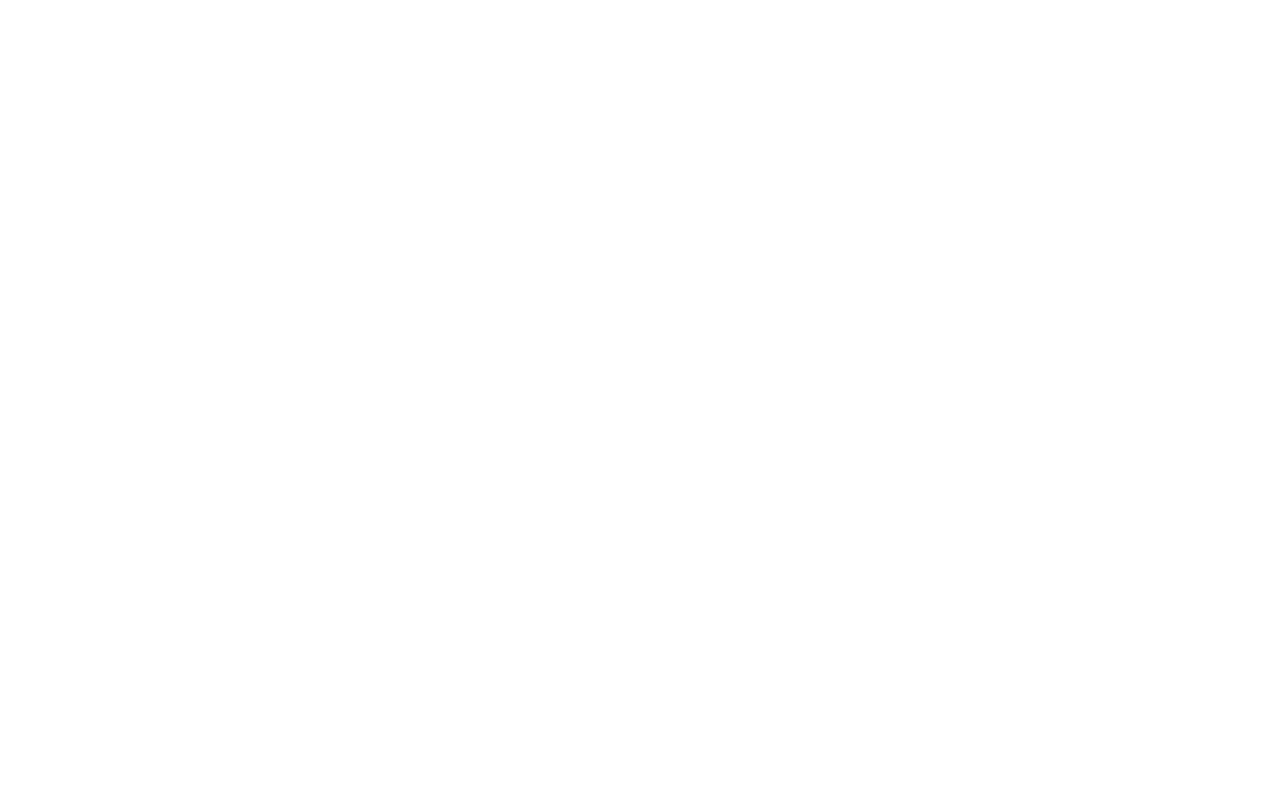
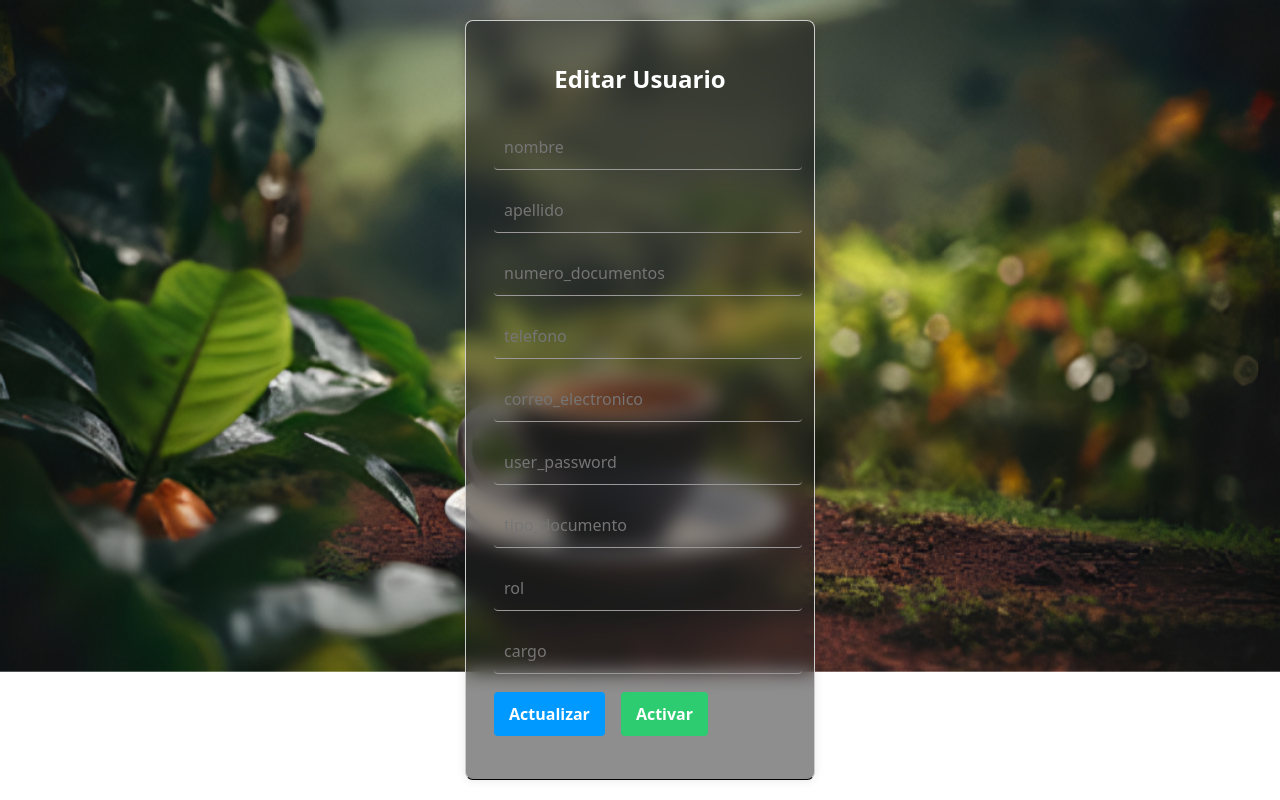
Before and after one commit to danielcordoba12/The_coffee_data, a React (Vite) app in the folder frontend-react/: page /Usuario/actualizar in a window 1280 px wide. Before the commit this address had no page. Built offline with nearby package versions, Linux system fonts and the light colour scheme; no server answers.

Commit message:
confirmacion de usuarios

```diff
--- a/frontend-react/src/App.jsx
+++ b/frontend-react/src/App.jsx
@@ -14,8 +14,9 @@ import Registrarlote from './components/loteRegistrar'
 import EditarLote from './components/editarlote'
 import EditarFinca from './components/EditarFinca'
 import Usuario from './components/usuariosRegistrar'
-import editarusuario from './components/editarusuario'
+import EditarUsuario from './components/editarusuario'
 import ListarUsuarios from './components/listarusuario'
+
 
 function App(){
   return(
@@ -31,10 +32,10 @@ function App(){
         <Route path='/lote/registrar' element={<Registrarlote/>}/>
         <Route path='/lote/editar/:id' element={<EditarLote/>}/>
         <Route path='/Analisis' element={<Analisiss/>}/>
-        <Route path='/loginfrom'  element={<LoginForm/>}/>
+        <Route path='/'  element={<LoginForm/>}/>
         <Route path='/Usuario'  element={<Usuario/>}/>
-        <Route path='/Usuario/editar' element={<editarusuario/>}/>
         <Route path='/Usuario/listar' element={<ListarUsuarios/>}/>
+        <Route path='/Usuario/actualizar' element={<EditarUsuario/>}/>
       </Routes>
     </>
   )
--- a/frontend-react/src/components/editarusuario.jsx
+++ b/frontend-react/src/components/editarusuario.jsx
@@ -1,23 +1,23 @@
 import React, { useEffect, useState } from "react";
 import { useNavigate, useParams } from "react-router-dom";
 import Api from "../services/api";
+import '../style/usuarios.css'; // Asegúrate de importar el estilo correcto
 
-const editarusuario = () => {
+const EditarUsuario = () => {
     const { id } = useParams();
     const [usuario, setUsuario] = useState({
-        fecha_creacion: '',
+
         nombre: '',
-        apellido : '',
-        numero_documentos : '',
-        telefono : '',
-        correo_electronico : '',
-        user_password : '',
-        tipo_documento : '',
-        rol : '',
-        cargo : '',
-        estado : '',
+        apellido: '',
+        numero_documentos: '',
+        telefono: '',
+        correo_electronico: '',
+        user_password: '',
+        tipo_documento: '',
+        rol: '',
+        cargo: '',
+        estado: ''
     });
-
     const navigate = useNavigate();
 
     useEffect(() => {
@@ -29,90 +29,129 @@ const editarusuario = () => {
                 console.error('Error buscando el usuario', error);
             }
         };
-
         buscarUsuario();
     }, [id]);
 
     const handleEditUser1 = async () => {
         try {
             await Api.put(`/usuario/actualizar/${id}`, usuario);
-            navigate("/usuario/listar");
+            navigate("/usuario/listar")
         } catch (error) {
             console.error('Error editando el usuario: ', error);
         }
-    };
-
+    }
     const handleEditUser2 = async () => {
         try {
             await Api.patch(`/usuario/desactivar/${id}`, usuario);
-            navigate("/usuario/listar");
+            navigate("/usuario/listar")
         } catch (error) {
             console.error('Error desactivando el usuario: ', error);
         }
-    };
+    }
+    const handleEditUser3 = async () => {
+        try {
+            await Api.patch(`/usuario/activar/${id}`, usuario);
+            navigate("/usuario/listar")
+        } catch (error) {
+            console.error('Error activando el v: ', error);
+        }
+    }
 
     return (
-        <div>
-            <h1 className="text-center font-bold underline text-3xl p-3 m-2">Editar usuario</h1>
+        <>
+            <img src="../../public/img/fondo.png" alt="" className="fondo2" />
+            <div className="tabla3">
+                <h1 className="text-center font-bold underline text-3xl p-3 m-2">Editar Usuario</h1>
                 <div className="max-w-xs">
                     <input
-                    className="shadow appearance-none border rounded w-full py-2 m-3 px-3 text-gray-700 leading-tight focus:outline-none focus:shadow-outline"
-                    type="date"
-                    placeholder="fecha_creacion"
-                    value={usuario.fecha_creacion}
-                    onChange={(e) => setUsuario({ ...usuario, fecha_creacion: e.target.value })}
-                />
-                <input
-                    className="shadow appearance-none border rounded w-full py-2 m-3 px-3 text-gray-700 leading-tight focus:outline-none focus:shadow-outline"
+                        className="input-field"
                         type="text"
                         placeholder="nombre"
                         value={usuario.nombre}
                         onChange={(e) => setUsuario({ ...usuario, nombre: e.target.value })}
                     />
                     <input
-                    className="shadow appearance-none border rounded w-full py-2 m-3 px-3 text-gray-700 leading-tight focus:outline-none focus:shadow-outline"
+                        className="input-field"
                         type="text"
-                    placeholder="longitud"
-                    value={usuario.longitud}
-                    onChange={(e) => setUsuario({ ...usuario, longitud: e.target.value })}
+                        placeholder="apellido"
+                        value={usuario.apellido}
+                        onChange={(e) => setUsuario({ ...usuario, apellido: e.target.value })}
                     />
                     <input
-                    className="shadow appearance-none border rounded w-full py-2 m-3 px-3 text-gray-700 leading-tight focus:outline-none focus:shadow-outline"
-                    type="text"
-                    placeholder="latitud"
-                    value={usuario.latitud}
-                    onChange={(e) => setUsuario({ ...usuario, latitud: e.target.value })}
+                        className="input-field"
+                        type="number"
+                        placeholder="numero_documentos"
+                        value={usuario.numero_documentos}
+                        onChange={(e) => setUsuario({ ...usuario, numero_documentos: e.target.value })}
                     />
                     <input
-                    className="shadow appearance-none border rounded w-full py-2 m-3 px-3 text-gray-700 leading-tight focus:outline-none focus:shadow-outline"
+                        className="input-field"
                         type="number"
-                    placeholder="usuarios_id"
-                    value={usuario.usuarios_id}
-                    onChange={(e) => setUsuario({ ...usuario, usuarios_id: e.target.value })}
+                        placeholder="telefono"
+                        value={usuario.telefono}
+                        onChange={(e) => setUsuario({ ...usuario, telefono: e.target.value })}
                     />
                     <input
-                    className="shadow appearance-none border rounded w-full py-2 m-3 px-3 text-gray-700 leading-tight focus:outline-none focus:shadow-outline"
-                    type="number"
-                    placeholder="municipios_id"
-                    value={usuario.municipios_id}
-                    onChange={(e) => setUsuario({ ...usuario, municipios_id: e.target.value })}
+                        className="input-field"
+                        type="text"
+                        placeholder="correo_electronico"
+                        value={usuario.correo_electronico}
+                        onChange={(e) => setUsuario({ ...usuario, correo_electronico: e.target.value })}
                     />
                     <input
-                    className="shadow appearance-none border rounded w-full py-2 m-3 px-3 text-gray-700 leading-tight focus:outline-none focus:shadow-outline"
+                        className="input-field"
                         type="text"
-                    placeholder="nombre_vereda"
-                    value={usuario.nombre_vereda}
-                    onChange={(e) => setUsuario({ ...usuario, nombre_vereda: e.target.value })}
+                        placeholder="user_password"
+                        value={usuario.user_password}
+                        onChange={(e) => setUsuario({ ...usuario, user_password: e.target.value })}
                     />
+                    <input
+                        className="input-field"
+                        type="text"
+                        placeholder="tipo_documento"
+                        value={usuario.tipo_documento}
+                        onChange={(e) => setUsuario({ ...usuario, tipo_documento: e.target.value })}
+                    />
+                    <input
+                        className="input-field"
+                        type="text"
+                        placeholder="rol"
+                        value={usuario.rol}
+                        onChange={(e) => setUsuario({ ...usuario, rol: e.target.value })}
+                    />
+                    <input
+                        className="input-field"
+                        type="text"
+                        placeholder="cargo"
+                        value={usuario.cargo}
+                        onChange={(e) => setUsuario({ ...usuario, cargo: e.target.value })}
+                    />
+
                     <button
-                    className="bg-blue-500 hover:bg-blue-700 text-white font-bold p-2 m-2 rounded focus:outline-none focus:shadow-outline"
+                            className="btn-primary"
                             onClick={handleEditUser1}
                         >
                             Actualizar
                         </button>
+                        {usuario.estado === 1 ? (
+                            <button
+                            className="btn-secondary"
+                            onClick={handleEditUser2}
+                            >
+                            Desactivar
+                            </button>
+                        ) : (
+                            <button
+                            className="btn-tertiary"
+                            onClick={handleEditUser3}
+                            >
+                            Activar
+                            </button>
+                        )}
                 </div>
             </div>
+        </>
     );
-};
+}
 
-export default editarusuario;
+export default EditarUsuario;
--- a/frontend-react/src/components/listarusuario.jsx
+++ b/frontend-react/src/components/listarusuario.jsx
@@ -9,23 +9,20 @@ const ListarUsuarios = () => {
     useEffect(() => {
         const buscarUsuarios = async () => {
             try {
-                const response = await Api.get('usuario/listar');
+                const response = await Api.get('usuario/listarusuario');
                 setUsuarios(response.data);
             } catch (error) {
                 console.error('Error fetching users:', error);
             }
-        }
+        };
         buscarUsuarios();
     }, []);
 
-    const handleUpdate = (id) => {
-        // Lógica para manejar la actualización, si es necesario.
-        console.log(`Actualizar usuario con ID: ${id}`);
-    };
 
     return (
         <>
-            <img src="../../public/img" alt="" className="fondo2" />
+            {/* Asegúrate de tener la ruta correcta de la imagen */}
+            <img src="../../public/img/fondo.png" alt="" className="fondo2" />
             <div className="tablalistar">
                 <h1 className="titu">Usuarios</h1>
                 <br />
@@ -33,12 +30,13 @@ const ListarUsuarios = () => {
                     <thead>
                         <tr>
                             <th>ID</th>
-                            <th>Fecha Creación</th>
+
                             <th>Nombre</th>
                             <th>Apellido</th>
                             <th>Número Documentos</th>
                             <th>Teléfono</th>
                             <th>Correo Electrónico</th>
+                            <th>estado</th>
                             <th>Opciones</th>
                         </tr>
                     </thead>
@@ -46,15 +44,15 @@ const ListarUsuarios = () => {
                         {usuarios.map((usuario) => (
                             <tr key={usuario.id}>
                                 <td>{usuario.id}</td>
-                                <td>{usuario.fecha_creacion}</td>
                                 <td>{usuario.nombre}</td>
                                 <td>{usuario.apellido}</td>
                                 <td>{usuario.numero_documentos}</td>
                                 <td>{usuario.telefono}</td>
                                 <td>{usuario.correo_electronico}</td>
+                                <td>{usuario.estado === 1 ? 'Activo' : 'Desactivado'}</td>
                                 <td>
                                     <button type="button" className="btn-primary" onClick={() => handleUpdate(usuario.id)}>
-                                        <Link to={`/usuario/editar/${usuario.id}`} style={{ textDecoration: 'none', color: 'inherit' }}>
+                                        <Link to={`/usuario/actualizar/${usuario.id}`} style={{ textDecoration: 'none', color: 'inherit' }}>
                                             Modificar
                                         </Link>
                                     </button>
--- a/frontend-react/src/components/usuariosRegistrar.jsx
+++ b/frontend-react/src/components/usuariosRegistrar.jsx
@@ -1,10 +1,9 @@
 import React, { useEffect, useRef } from "react";
 import Api from "../services/api";
 import { useNavigate } from "react-router-dom";
-import '../style/fincas.css';
+import '../style/usuarios.css';
 
 const Registrar = () => {
-    const fecha_creacion = useRef();
     const nombre = useRef();
     const apellido = useRef();
     const numero_documentos = useRef();
@@ -14,7 +13,6 @@ const Registrar = () => {
     const tipo_documento = useRef();
     const rol = useRef();
     const cargo = useRef();
-    const estado = useRef();
 
     const navigate = useNavigate();
 
@@ -26,7 +24,6 @@ const Registrar = () => {
         e.preventDefault();
 
         const data = {
-            fecha_creacion: fecha_creacion.current.value,
             nombre: nombre.current.value,
             apellido: apellido.current.value,
             numero_documentos: numero_documentos.current.value,
@@ -36,12 +33,6 @@ const Registrar = () => {
             tipo_documento: tipo_documento.current.value,
             rol: rol.current.value,
             cargo: cargo.current.value,
-            estado: estado.current.value,
-            longitud: longitud.current.value,  // Reemplazar con el valor adecuado
-            latitud: latitud.current.value,    // Reemplazar con el valor adecuado
-            usuarios_id: usuarios_id.current.value,  // Reemplazar con el valor adecuado
-            municipios_id: municipios_id.current.value, // Reemplazar con el valor adecuado
-            noombre_vereda: noombre_vereda.current.value,
         };
 
         const headers = {
@@ -50,23 +41,17 @@ const Registrar = () => {
             }
         };
 
-        try {
-            await Api.post("usuario/registrar", data, headers);
-            navigate("/usuario/listar");
-        } catch (error) {
-            console.error("Error al registrar la Usuario:", error);
-        }
+        let fetch = Api.post("usuario/registrar", data, headers)
+        window.location = "/usuario/listar"
+
     };
+
 
     return (
         <>
-            <img src="../../public/img/" alt="" className="fondo2" />
+            <img src="../../public/img/fondo.png" alt="" className="fondo2" />
             <form className="tabla2" onSubmit={handleSubmit} method="post">
                 <h1 className="text-center font-bold underline text-3xl p-3 m-2">Registrar usuarios</h1>
-
-                <div className="div-input">
-                    <input type="date" id="fecha_creacion" name="fecha_creacion" ref={fecha_creacion} placeholder="" />
-                </div>
 
                 <div className="div-input">
                     <input type="text" id="nombre" name="nombre" ref={nombre} placeholder="" />
@@ -112,14 +97,6 @@ const Registrar = () => {
                     <input type="text" id="cargo" name="cargo" ref={cargo} placeholder="" />
                     <label htmlFor="cargo">Cargo</label>
                 </div>
-
-                <div className="div-input">
-                    <input type="text" id="estado" name="estado" ref={estado} placeholder="" />
-                    <label htmlFor="estado">Estado</label>
-                </div>
-
-                {/* Resto de campos... */}
-
                 <button className="bg-blue-500 hover:bg-blue-700 text-white font-bold p-2 m-2 rounded focus:outline-none focus:shadow-outline" type="submit">Registrar Usuario</button>
             </form>
         </>
--- a/frontend-react/src/style/usuarios.css
+++ b/frontend-react/src/style/usuarios.css
@@ -12,7 +12,7 @@
 .table1 {
     width: 100%;
     border-collapse: collapse;
-    margin-top: 20px;
+
   }
 
   .table1 th,
```
Also changed, not shown: 2 other files (tests, documents, lock files or other folders). Lines whose indentation alone changed are shown as unchanged.
